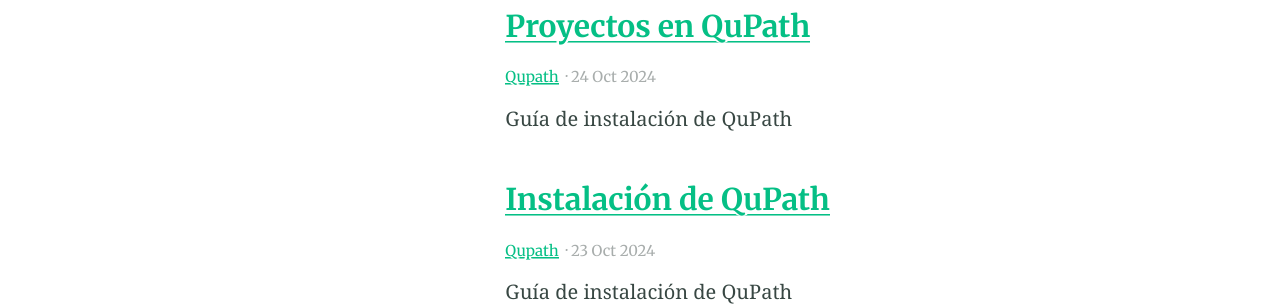
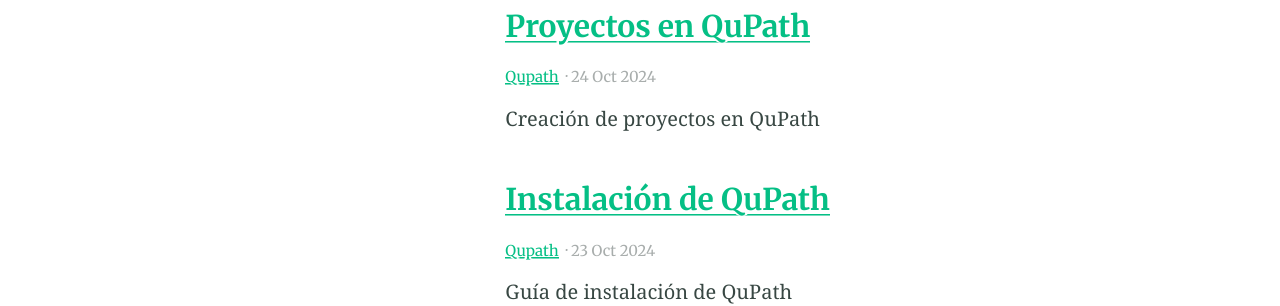
Before and after one commit to acnilo/202411_LNMA_IA-mIF, a Jekyll site: the page built from categories.md, in a window 1280 px wide. Shown: the part 729-1035 px from the top of the page. Built offline with Jekyll 4.4.1, drawn with Linux system fonts in a browser that asks for light colours; nearby versions of some CDN libraries.

Commit message:
Update 2024-10-24-QupathProjects.md

```diff
--- a/_posts/2024-10-24-QupathProjects.md
+++ b/_posts/2024-10-24-QupathProjects.md
@@ -4,13 +4,13 @@
 categories:
 - Qupath
 excerpt: |
-  Guía de instalación de QuPath
+  Creación de proyectos en QuPath
 feature_text: |
   ##  Proyectos QuPath
 feature_image: "https://picsum.photos/2560/600?image=733"
 image: "https://picsum.photos/2560/600?image=733"
 ---
-## ¿Qué es un proyecto en QuPath
+## ¿Qué es un proyecto en QuPath?
 QuPath permite ver y trabajar con imágenes individuales, pero si planeas guardar y recargar datos asociados con varias imágenes, se recomienda usar un proyecto.
 <ul>
     <li>Agrupar imágenes relacionadas</li>
```
